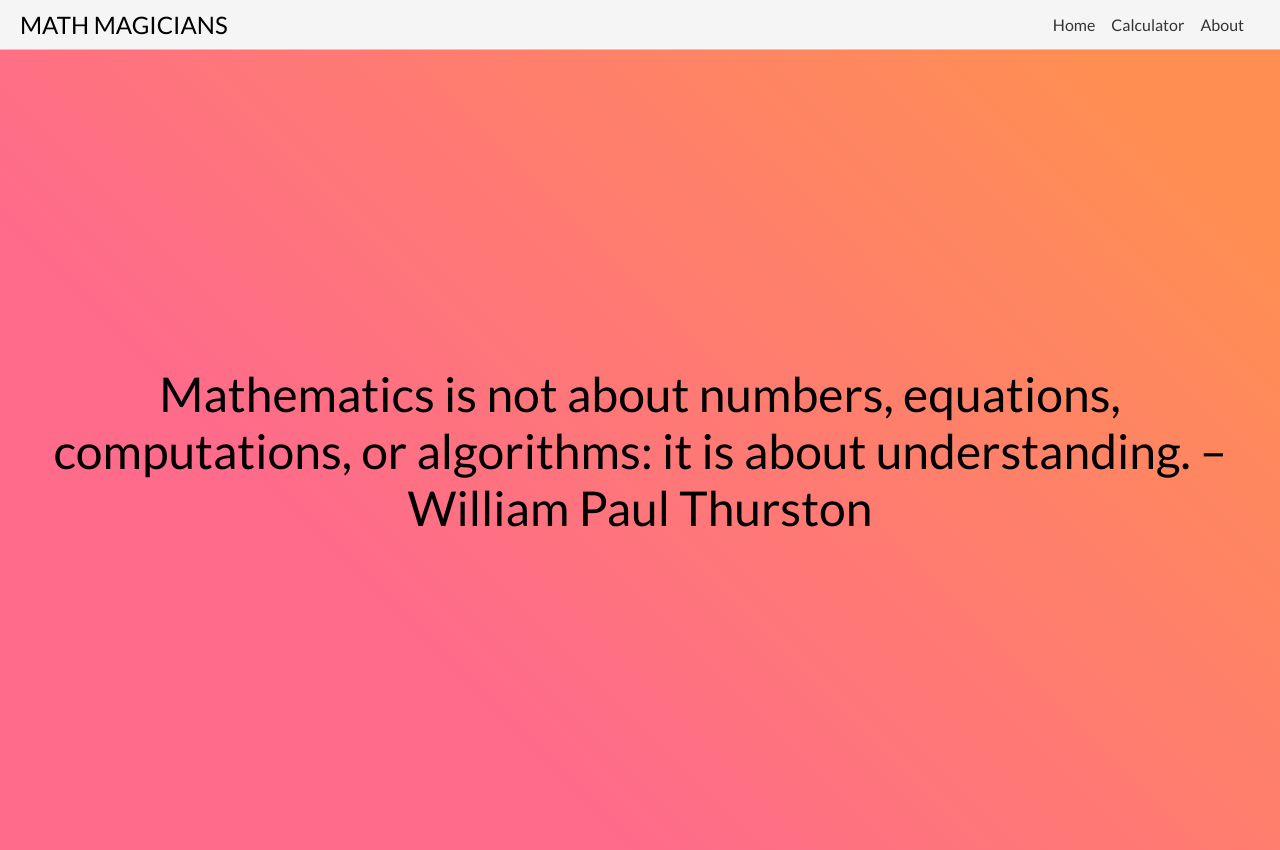
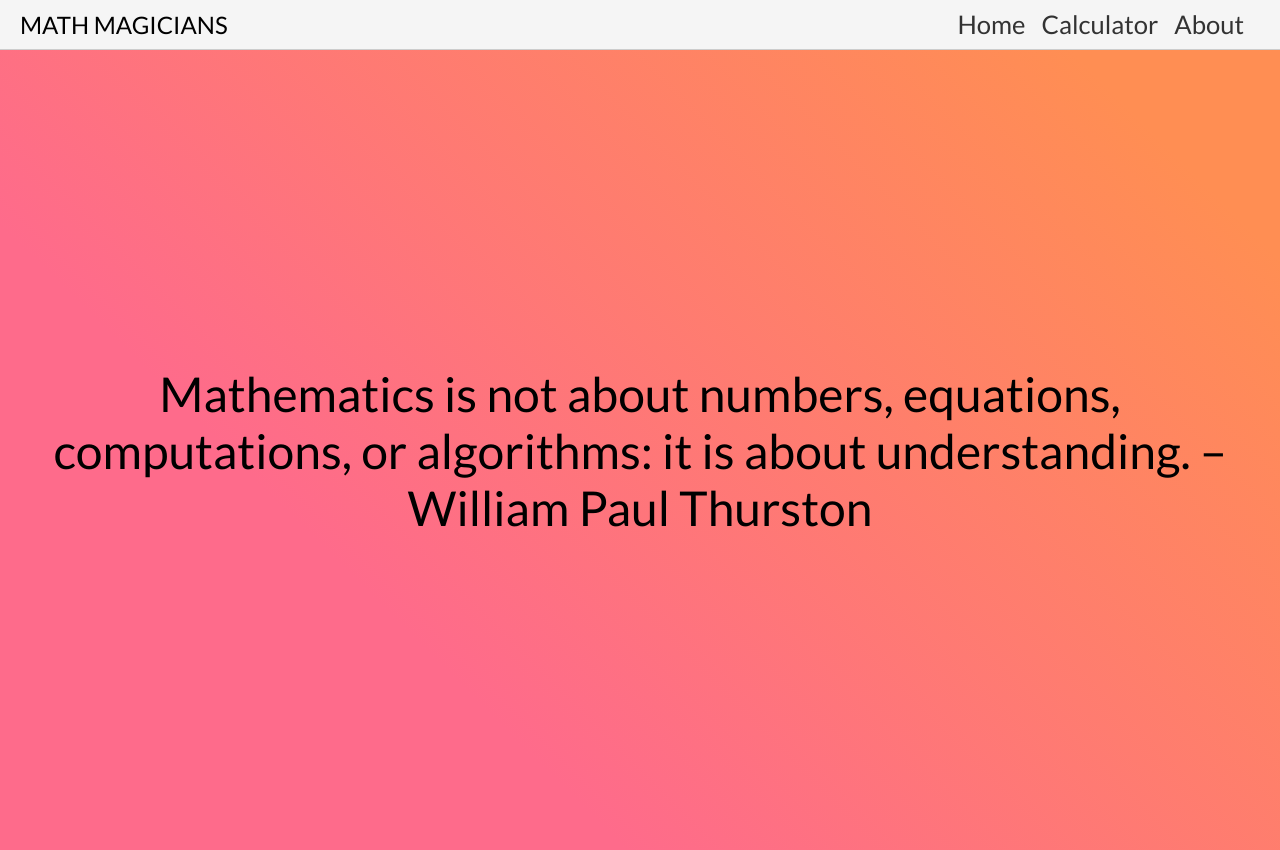
Before and after one commit to piesieomane/Math-Magicians, a React (Create React App) app: page /about in a window 1280 px wide. Built offline with nearby package versions, Linux system fonts and the light colour scheme.

Commit message:
fix errors

```diff
--- a/src/App.js
+++ b/src/App.js
@@ -1,21 +1,20 @@
-/* eslint-disable */
-import React from "react";
-import { Routes, Route } from "react-router-dom";
-import Calculator from "./components/Calculator";
-import "./App.css";
-import Nav from "./components/Nav";
-import Home from "./components/Home";
-import Quote from "./components/Quote";
+import React from 'react';
+import { Routes, Route } from 'react-router-dom';
+import Calculator from './components/Calculator';
+import './App.css';
+import Nav from './components/Nav';
+import Home from './components/Home';
+import Quote from './components/Quote';
 
-class App extends React.Component {
+class App extends React.PureComponent {
   render() {
     return (
       <div className="App">
         <Nav />
         <Routes>
           <Route path="/home" element={<Home />} />
-          <Route path="calculator" element={<Calculator />} />
-          <Route path="about" element={<Quote />} />
+          <Route path="/calculator" element={<Calculator />} />
+          <Route path="/about" element={<Quote />} />
         </Routes>
       </div>
     );
--- a/src/components/Calculator.jsx
+++ b/src/components/Calculator.jsx
@@ -1,13 +1,12 @@
-/* eslint-disable */
-import React, { useState } from "react";
-import "./Calculator.css";
-import calculate from "../logic/calculate";
+import React, { useState } from 'react';
+import './Calculator.css';
+import calculate from '../logic/calculate';
 
 const Calculator = () => {
   const [state, setState] = useState({ total: 0, next: null, operation: null });
 
   const clickHandler = (e) => {
-    const value = e.target.value;
+    const { value } = e.target;
     const result = calculate(state, value);
     setState(result);
   };
@@ -21,8 +20,8 @@ const Calculator = () => {
   const { total, next, operation } = state;
   return (
     <div className="calcCenter">
-      <h1>Let's do some maths</h1>
-      <div class="mainCalculator">
+      <h1>Let&apos;s do some maths</h1>
+      <div className="mainCalculator">
         <div className="screen-row" onChange={displayResult}>
           {total}
           {operation}
--- a/src/components/Home.jsx
+++ b/src/components/Home.jsx
@@ -1,10 +1,8 @@
-/* eslint-disable */
-import React from "react";
-import styles from "./Home.module.css";
+import React from 'react';
+import styles from './Home.module.css';
 
-const Home = () => {
-  return (
-    <div className={styles.home} data-testid={"home-link"}>
+const Home = () => (
+  <div className={styles.home} data-testid="home-link">
     <h1>Welcome to our page!</h1>
     <p>
       Lorem, ipsum dolor sit amet consectetur adipisicing elit. Inventore
@@ -20,6 +18,5 @@ const Home = () => {
     </p>
   </div>
 );
-};
 
 export default Home;
--- /dev/null
+++ b/src/components/Nav.js
@@ -0,0 +1,27 @@
+import React from 'react';
+import { NavLink } from 'react-router-dom';
+import styles from './Nav.module.css';
+
+const LINKS = [
+  { to: '/home', text: 'Home' },
+  { to: '/calculator', text: 'Calculator' },
+  { to: '/about', text: 'About' },
+];
+
+const Navs = () => (
+  <div className={styles.navFlex}>
+    <h1> MATH MAGICIANS</h1>
+    <ul className={styles.navItem}>
+      {LINKS.map((item) => (
+        <li key={item.to}>
+          {' '}
+          <NavLink to={item.to} className={styles.Nav_link}>
+            {item.text}
+          </NavLink>
+        </li>
+      ))}
+    </ul>
+  </div>
+);
+
+export default Navs;
--- a/src/components/Nav.jsx
+++ /dev/null
@@ -1,32 +0,0 @@
-/* eslint-disable */
-import React from "react";
-// import { Link } from "react-router-dom";
-import styles from "./Nav.module.css";
-
-const LINKS = [
-  { to: "/home", text: "Home", data_testid: "home-link" },
-  { to: "/calculator", text: "Calculator", data_testid: "calculator-link" },
-  { to: "/about", text: "About", data_testid: "about-link" },
-];
-
-const Navs = () => (
-  <div className={styles.navFlex} data-testid="navbar">
-    <h1> MATH MAGICIANS</h1>
-    <ul className={styles.navItem}>
-      {LINKS.map((item) => (
-        <li key={item.to}>
-          {" "}
-          <a
-            to={item.to}
-            data-testid={item.data_testid}
-            className={styles.Nav_link}
-          >
-            {item.text}
-          </a>
-        </li>
-      ))}
-    </ul>
-  </div>
-);
-
-export default Navs;
--- a/src/components/Quote.jsx
+++ b/src/components/Quote.jsx
@@ -1,16 +1,13 @@
-/* eslint-disable */
-import React from "react";
-import styles from "./Quote.module.css";
+import React from 'react';
+import styles from './Quote.module.css';
 
-const Quote = () => {
-  return (
-    <div className={styles.quote_home} data-testid={"quote-link"}>
-      <p>
-        Mathematics is not about numbers, equations, computations, or
-        algorithms: it is about understanding. –William Paul Thurston
-      </p>
-    </div>
-  );
-};
+const Quote = () => (
+  <div className={styles.quote_home} data-testid="quote-link">
+    <p>
+      Mathematics is not about numbers, equations, computations, or algorithms:
+      it is about understanding. –William Paul Thurston
+    </p>
+  </div>
+);
 
 export default Quote;
```
Also changed, not shown: 1 other file (tests, documents, lock files or other folders). Lines whose indentation alone changed are shown as unchanged.
